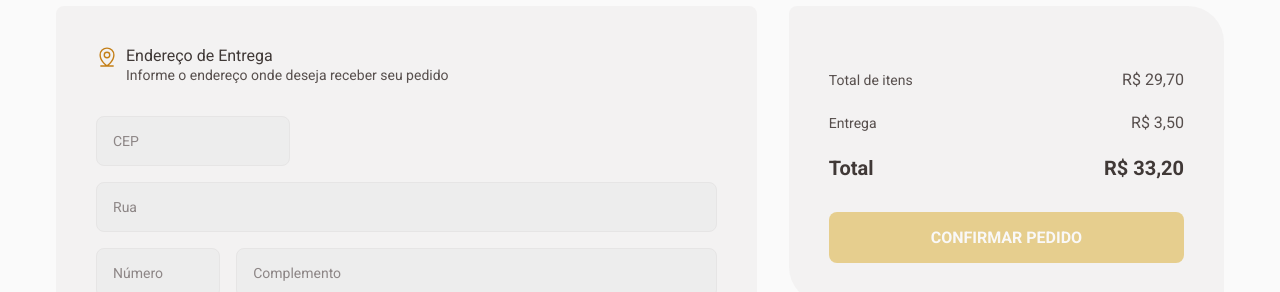
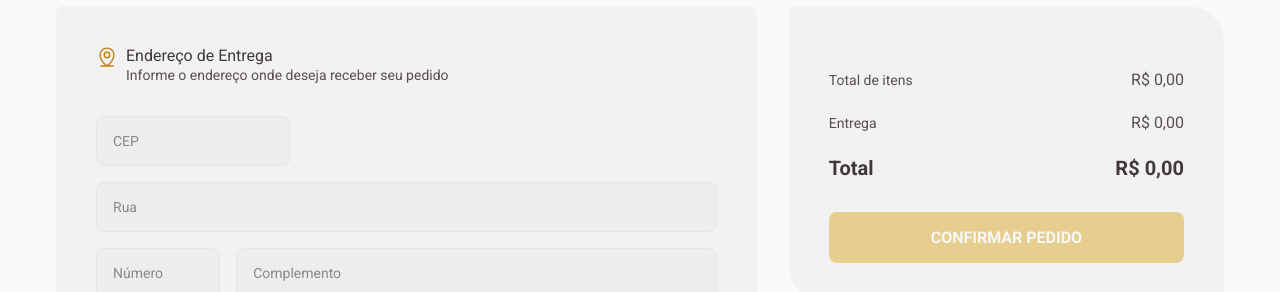
Before and after one commit to rafaverde/coffeDelivery, a React (Vite) app: page /checkout in a window 1280 px wide. Shown: the part 219-511 px from the top of the page. Built offline with nearby package versions, Linux system fonts and the light colour scheme.

Commit message:
Added totals sum funcionalities on checkout.

```diff
--- a/src/contexts/OrderContext.tsx
+++ b/src/contexts/OrderContext.tsx
@@ -16,6 +16,7 @@ export interface CoffeeProps {
 interface OrderContextType {
   productList: CoffeeToAddData[]
   productAdding: boolean
+  totalItemsPrice: number
 
   handleAddProductToCart: (product: CoffeeToAddData) => void
   handleUpdateProductToCart: (product: CoffeeToAddData) => void
@@ -67,9 +68,14 @@ export function OrderContextProvider({ children }: OrderContextProviderProps) {
     })
   }
 
+  const totalItemsPrice = productList.reduce((accumulator, currentItem) => {
+    return (accumulator += currentItem.price * currentItem.quantity)
+  }, 0)
+
   useEffect(() => {
     console.log(productList)
-  }, [productList])
+    console.log(totalItemsPrice)
+  }, [productList, totalItemsPrice.toFixed(2)])
 
   useEffect(() => {
     let timeout: number
@@ -91,9 +97,10 @@ export function OrderContextProvider({ children }: OrderContextProviderProps) {
     <OrderContext.Provider
       value={{
         productList,
+        productAdding,
+        totalItemsPrice,
         handleAddProductToCart,
         handleUpdateProductToCart,
-        productAdding,
       }}
     >
       {children}
--- a/src/pages/Checkout/index.tsx
+++ b/src/pages/Checkout/index.tsx
@@ -57,7 +57,7 @@ export interface Order {
 
 export function Checkout() {
   const theme = useTheme()
-  const { productList } = useContext(OrderContext)
+  const { productList, totalItemsPrice } = useContext(OrderContext)
   const { register, handleSubmit, watch, formState } =
     useForm<newOrderFormData>({
       resolver: zodResolver(newOrderFormValidationSchema),
@@ -90,6 +90,8 @@ export function Checkout() {
       total: 9.9,
     })
   }
+
+  const deliveryTax = totalItemsPrice > 0 ? 3.5 : 0
 
   return (
     <CheckoutContainer>
@@ -217,15 +219,22 @@ export function Checkout() {
 
             <div className="subtotals">
               <span>Total de itens</span>
-              <span className="price">R$ 29,70</span>
+              <span className="price">
+                R$ {totalItemsPrice.toFixed(2).replace(".", ",")}
+              </span>
             </div>
             <div className="subtotals">
               <span>Entrega</span>
-              <span className="price">R$ 3,50</span>
+              <span className="price">
+                R$ {deliveryTax.toFixed(2).replace(".", ",")}
+              </span>
             </div>
             <div className="totals">
               <span>Total</span>
-              <span>R$ 33,20</span>
+              <span>
+                R${" "}
+                {(totalItemsPrice + deliveryTax).toFixed(2).replace(".", ",")}
+              </span>
             </div>
             <ConfirmButton type="submit" disabled={!isOrderFormDataValid}>
               Confirmar pedido
```
